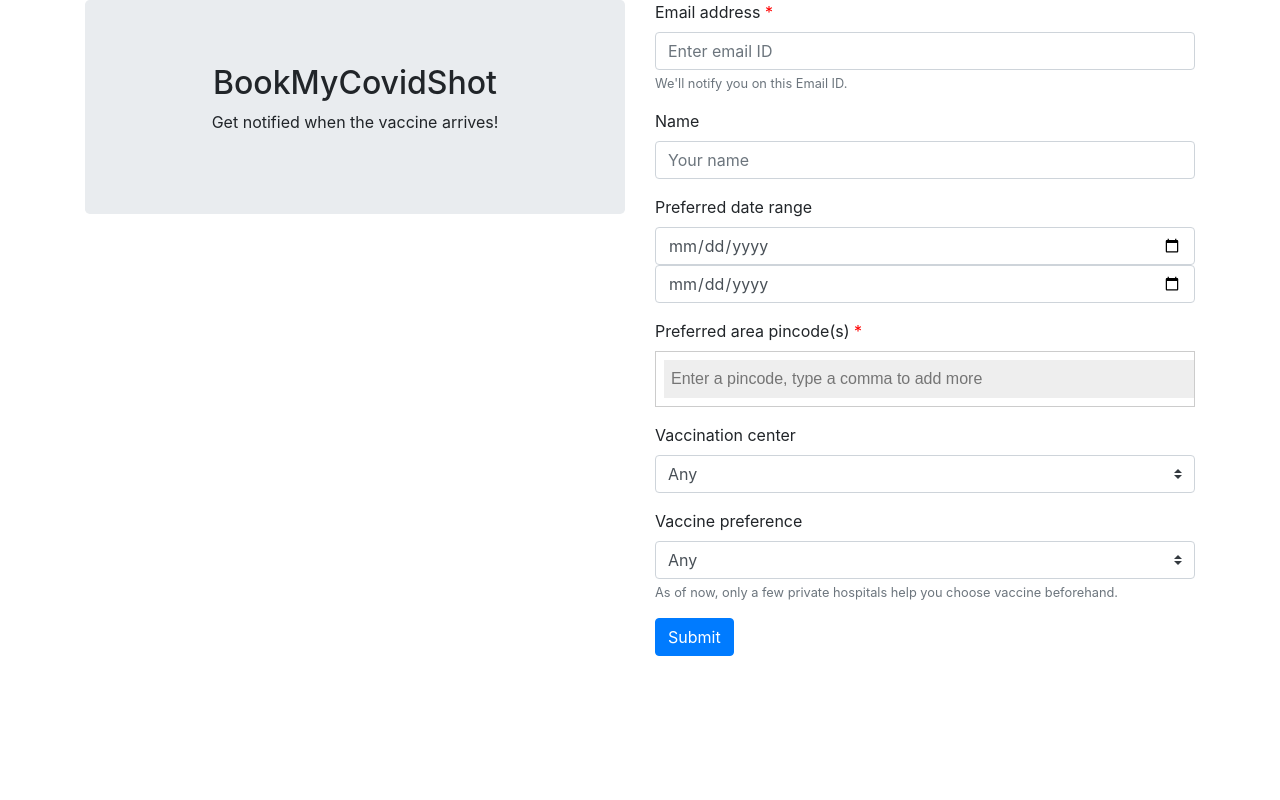
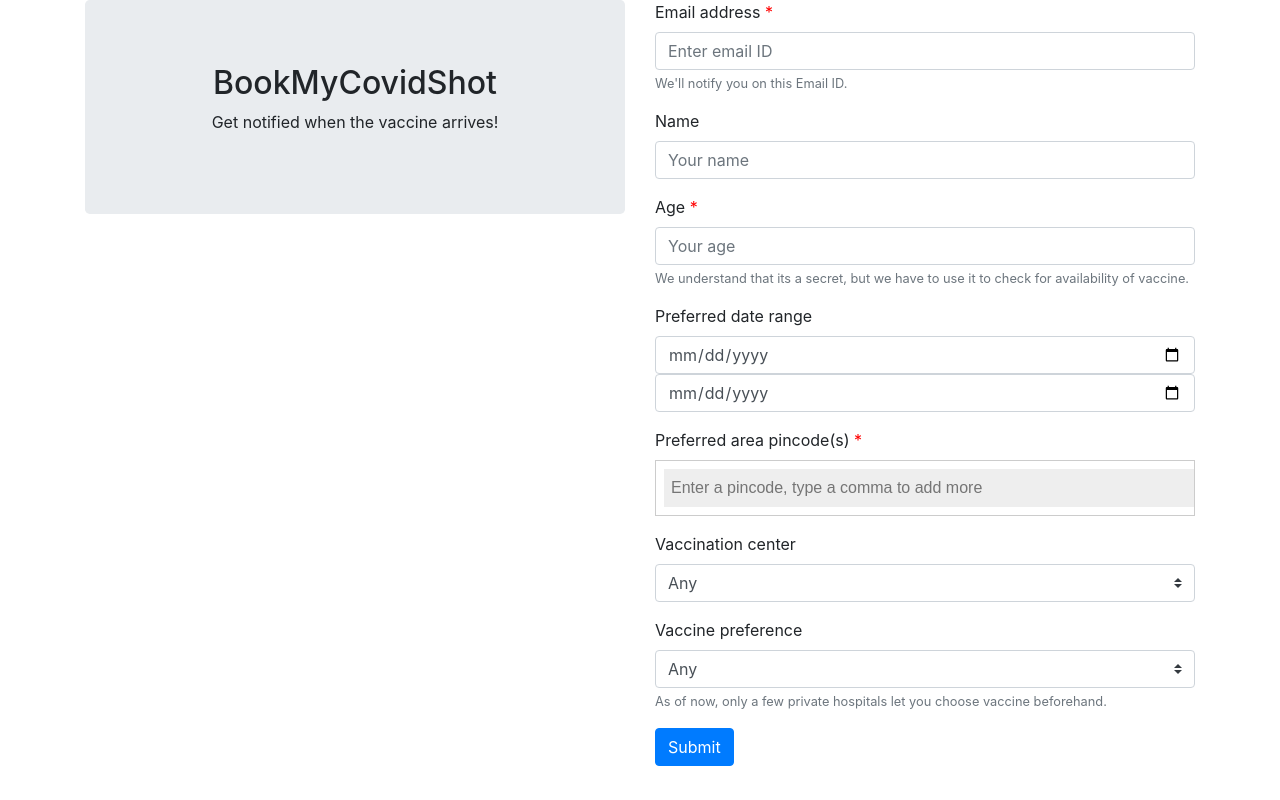
Before and after one commit to return007/bookmycovidshot, a Flask app: page / in a window 1280 px wide. Run offline with Flask 2, Linux system fonts and the light colour scheme; some libraries are stand-ins or nearby versions.

Commit message:
Add age and minor correction

```diff
--- a/bookmycovidshot/templates/index.html
+++ b/bookmycovidshot/templates/index.html
@@ -70,6 +70,11 @@
                     <input type="text" class="form-control" id="name-id" placeholder="Your name">
                 </div>
                 <div class="form-group">
+                    <label for="age-id">Age <span class="mandatory-field">*</span></label>
+                    <input type="text" class="form-control" id="age-id" placeholder="Your age">
+                    <small id="email-help" class="form-text text-muted">We understand that its a secret, but we have to use it to check for availability of vaccine.</small>
+                </div>
+                <div class="form-group">
                     <label for="date-id">Preferred date range</label>
                     <input type="date" class="form-control" id="start-date-id" placeholder="Start date">
                     <input type="date" class="form-control" id="end-date-id" placeholder="End date">
@@ -96,7 +101,7 @@
                         <option value="covishield">Covishield</option>
                         <option value="covaxin">Covaxin</option>
                     </select>
-                    <small id="vaccine-help" class="form-text text-muted">As of now, only a few private hospitals help you choose vaccine beforehand.</small>
+                    <small id="vaccine-help" class="form-text text-muted">As of now, only a few private hospitals let you choose vaccine beforehand.</small>
                 </div>
                 <button type="submit" class="btn btn-primary">Submit</button>
             </form>
```
